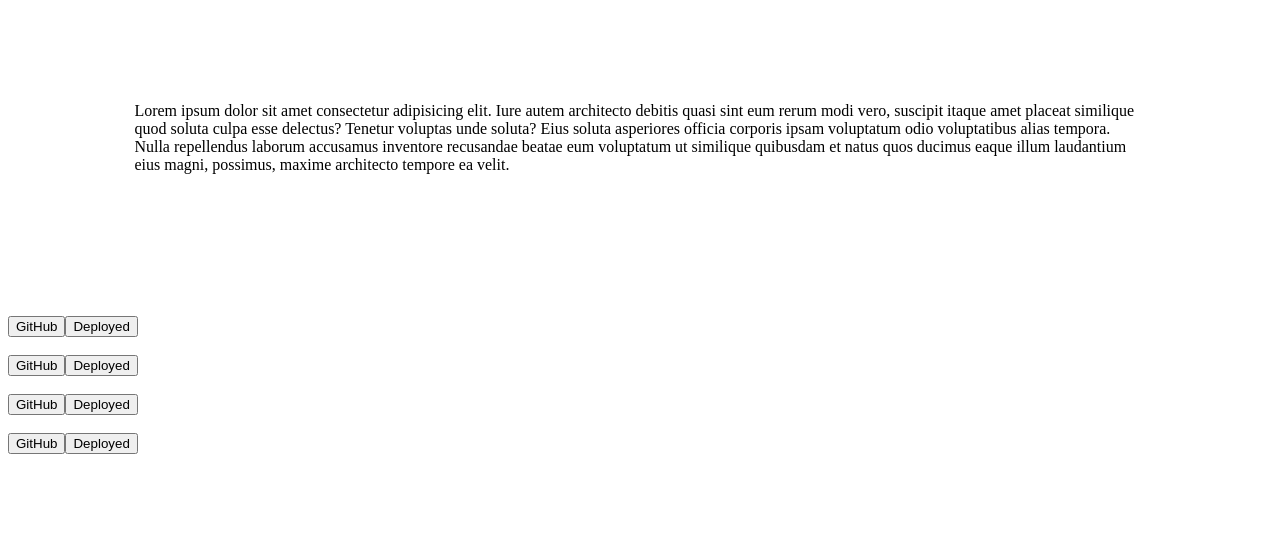
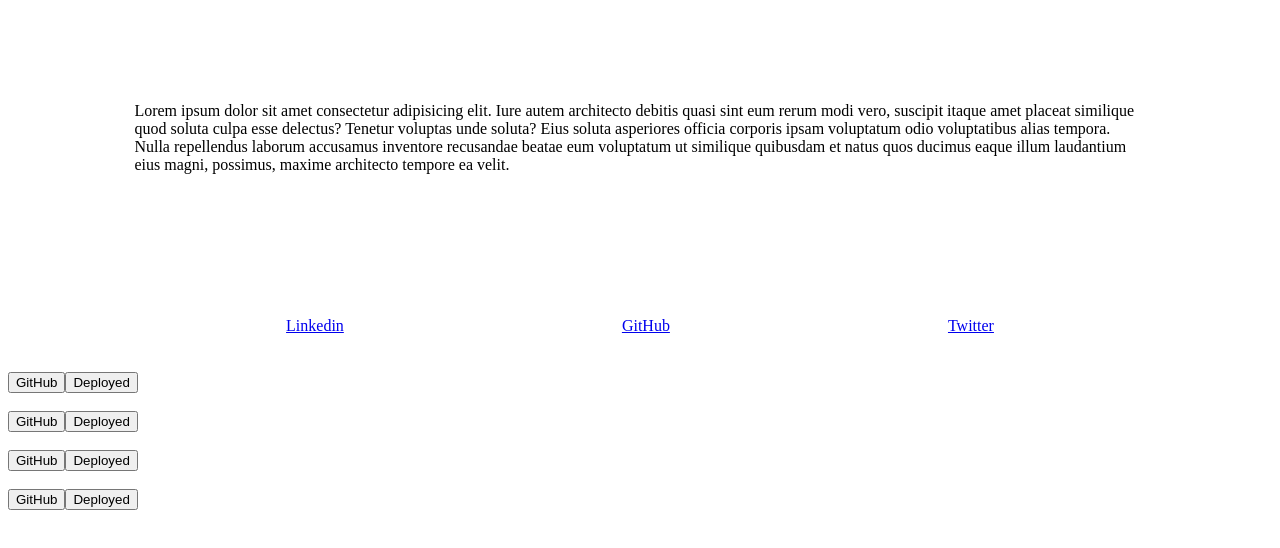
Before and after one commit to josephcotterell/personal-portfolio, a plain HTML site: page index.html in a window 1280 px wide. Shown: the part 140-688 px from the top of the page. Drawn offline with Linux system fonts and the light colour scheme.

Commit message:
styled layout for contact-me

```diff
--- a/assets/style/style.css
+++ b/assets/style/style.css
@@ -42,6 +42,16 @@
   width: 80%;
 }
 
+.contact-me {
+  display: flex;
+  justify-content: space-evenly;
+  height: 7vh;
+  align-items: center;
+}
+
+.contact-me--button {
+}
+
 /* media queries */
 
 @media screen and (max-width: 480px) {
@@ -53,4 +63,9 @@
   .navbar-button {
     margin: 10px 20px;
   }
+
+  .contact-me {
+    flex-direction: column;
+    height: 15vh;
+  }
 }
--- a/index.html
+++ b/index.html
@@ -40,9 +40,15 @@
       </section>
       <!-- contact-me section -->
       <section class="contact-me">
-        <div><a class="linkedin"></a></div>
-        <div><a class="github"></a></div>
-        <div><a class="twitter"></a></div>
+        <div class="contact-me--button" class="contact-me--button">
+          <a href="#">Linkedin</a>
+        </div>
+        <div class="contact-me--button" class="contact-me--button">
+          <a href="#">GitHub</a>
+        </div>
+        <div class="contact-me--button" class="contact-me--button">
+          <a href="#">Twitter</a>
+        </div>
       </section>
       <!-- portfolio -->
       <section class="portfolio">
```
